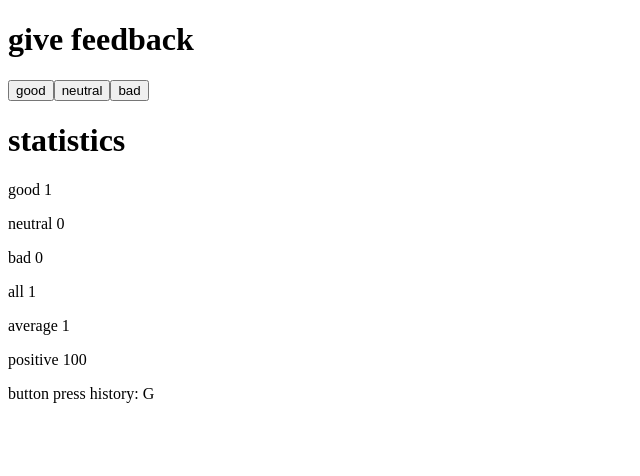
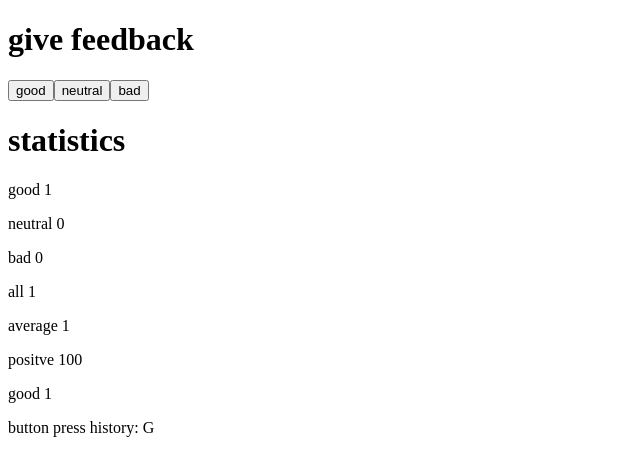
Before and after one commit to shakirhussain10/FullStackJourney, a React (Vite) app in the folder part1/courseinfo/: page / in a window 1280 px wide. Both pictures are taken after a click on the button "good". Shown: the top 476 px of the page, without its empty margins (0-640 px from the left). Built offline with nearby package versions, Linux system fonts and the light colour scheme.

Commit message:
ex 1.10 is completed

```diff
--- a/part1/courseinfo/src/App.jsx
+++ b/part1/courseinfo/src/App.jsx
@@ -59,20 +59,30 @@ const Statistics = ({ good, neutral, bad, all, average, positive }) => {
       <div>
         <p>No feedback given</p>
       </div>
-    )
+    );
   }
 
   return (
     <div>
-      <p>good {good}</p>
-      <p>neutral {neutral}</p>
-      <p>bad {bad}</p>
-      <p>all {all}</p>
-      <p>average {average}</p>
-      <p>positive {positive}</p>
+      <StatisticsLine text="good" value={good} />
+      <StatisticsLine text="neutral" value={neutral} />
+      <StatisticsLine text="bad" value={bad} />
+      <StatisticsLine text="all" value={all} />
+      <StatisticsLine text="average" value={average} />
+      <StatisticsLine text="positve" value={positive} />
+      <StatisticsLine text="good" value={good} />
     </div>
   );
 };
+const StatisticsLine = (props) => {
+return (
+  <div>
+    <p>
+      {props.text} {props.value}
+    </p>
+    </div>
+)
+}
 
 const History = (props) => {
   if (props.allClicks.length === 0) {
```
